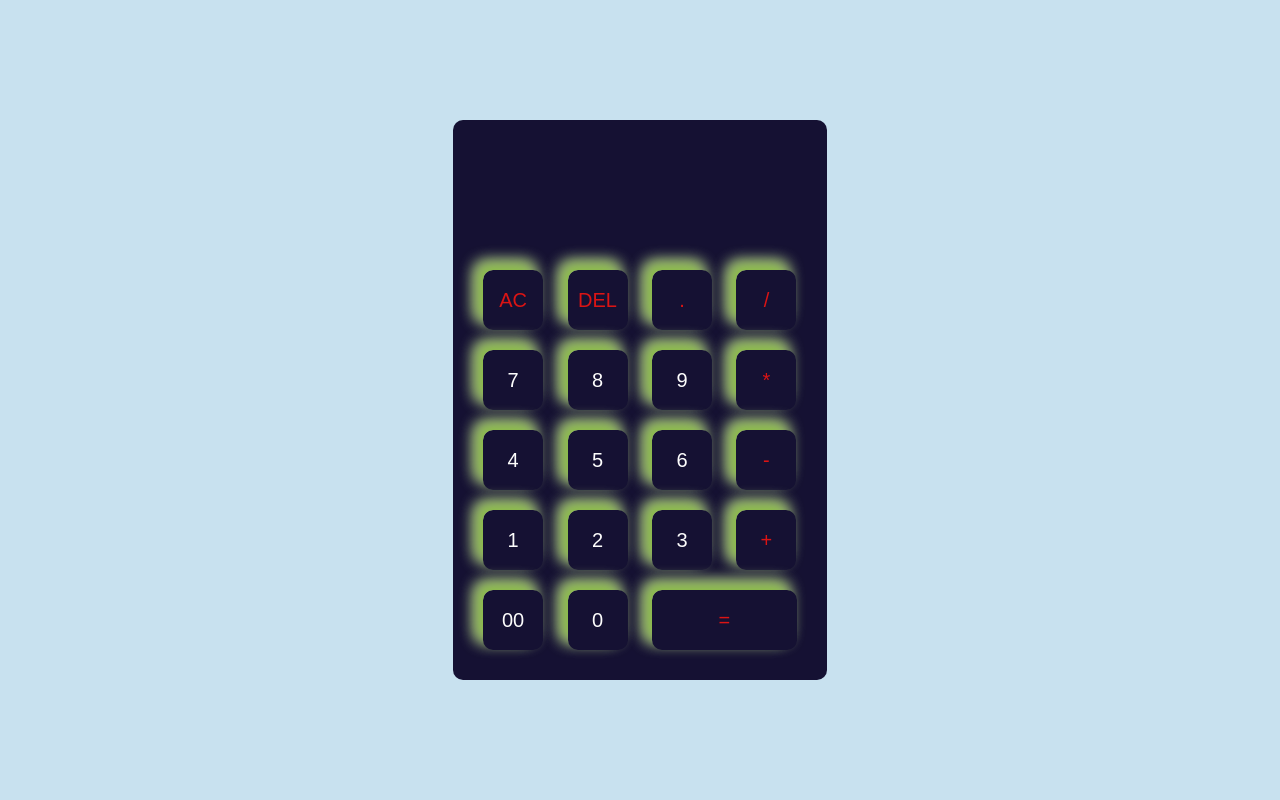
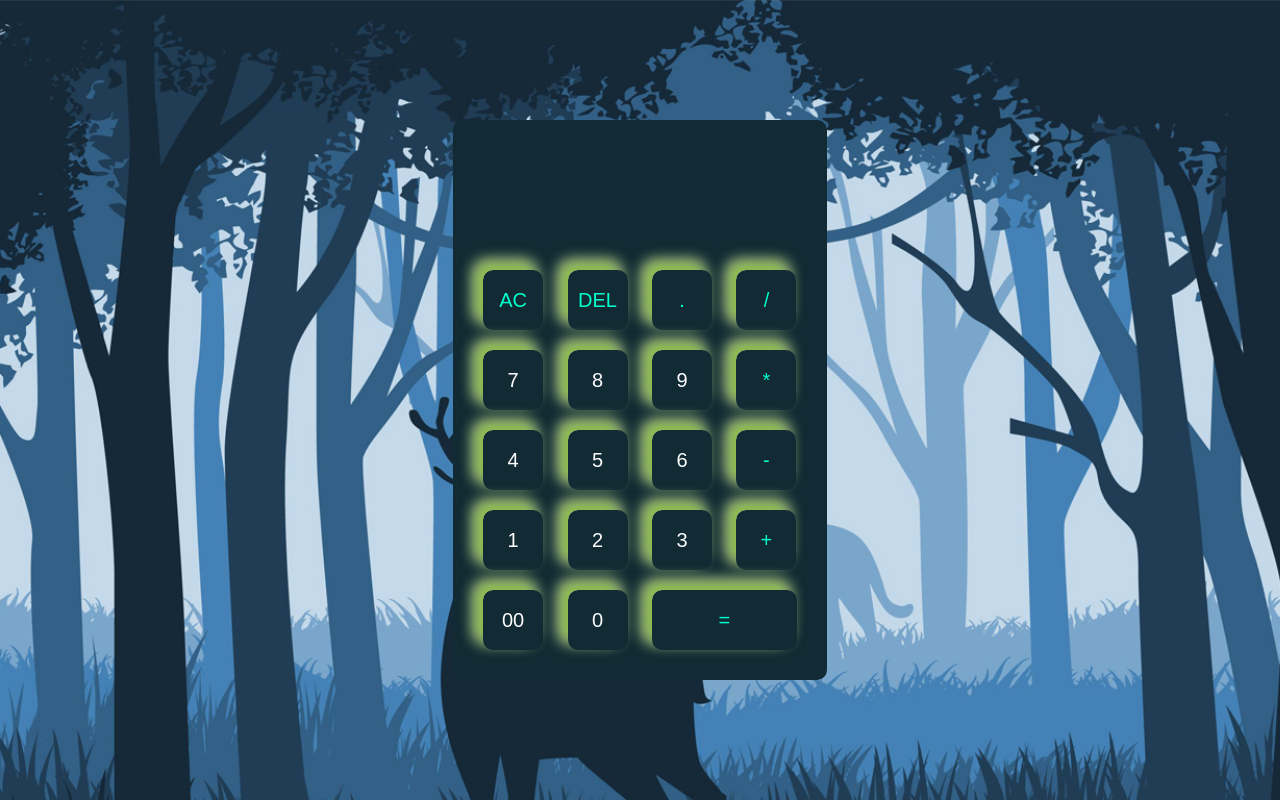
Before and after one commit to 2431648/Arithmatic-calculator, a plain HTML site: page index.html in a window 1280 px wide. Drawn offline with Linux system fonts and the light colour scheme.

Commit message:
Update style.css

```diff
--- a/style.css
+++ b/style.css
@@ -7,13 +7,17 @@
 .cotainer{
     width: 100%;
     height: 100vh;
-    background: #c8e1ef;
+    background: #c8e1ef; ;
     display: flex;
     align-items: center;
     justify-content: center;
+    background-image: url(background.jpg);
+    background-repeat: no-repeat;
+    background-size: cover;
+    background-attachment: fixed;
 }
 .calculator{
-    background: #151133;
+    background: #112a33;
     padding: 20px;
     border-radius: 10px;
 }
@@ -47,7 +51,7 @@ form input.equal{
 width: 145px;
 }
 form input.operator{
-    color: #db1414;
+    color: #00ffcc;
 }
 form input.rang{
     color: #fdfdfd;
```
